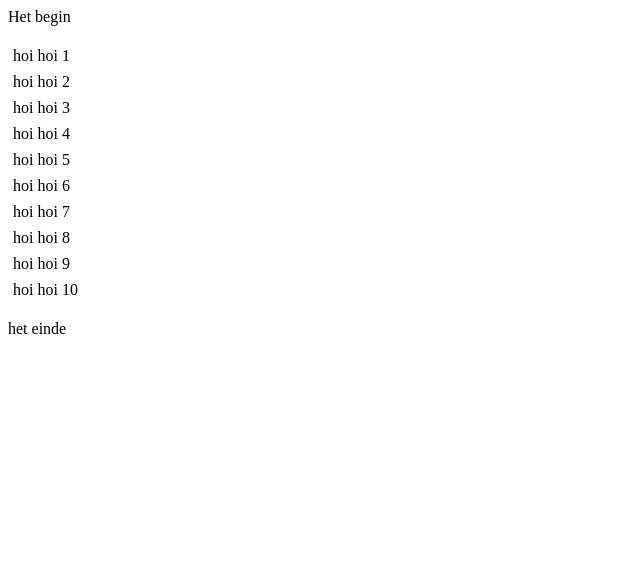
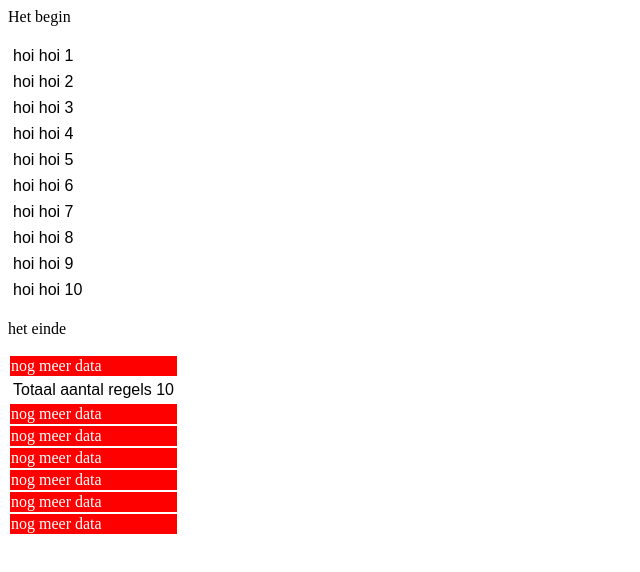
Before and after one commit to martinmolemanhl/AngularExamples, an Angular app: page / in a window 1280 px wide. Shown: the top 572 px of the page, without its empty margins (0-640 px from the left). Built offline with nearby package versions, Linux system fonts and the light colour scheme.

Commit message:
3 files modified

```diff
--- a/src/app/app.component.css
+++ b/src/app/app.component.css
@@ -2,3 +2,8 @@ ul.mylist li {
   font-weight:bold;
   font-family: sans-serif;
 }
+
+td {
+  background-color: red;
+  color: white;
+}
--- a/src/app/app.component.html
+++ b/src/app/app.component.html
@@ -7,3 +7,32 @@
 	</table>
 	<p>het einde</p>
 </div>
+
+<table>
+	<tr>
+		<td>nog meer data</td>
+	</tr>
+	<tr>
+		<app-table-row tekst="Totaal aantal regels" [getal]="numbers.length"></app-table-row>
+	</tr>
+	<tr>
+		<td>nog meer data</td>
+	</tr>
+	<tr>
+		<td>nog meer data</td>
+	</tr>
+	<tr>
+		<td>nog meer data</td>
+	</tr>
+	<tr>
+		<td>nog meer data</td>
+	</tr>
+
+	<tr>
+		<td>nog meer data</td>
+	</tr>
+	<tr>
+		<td>nog meer data</td>
+	</tr>
+
+</table>
--- a/src/app/components/table-row/table-row.component.css
+++ b/src/app/components/table-row/table-row.component.css
@@ -0,0 +1,3 @@
+td {
+  font-family: sans-serif;
+}
```
